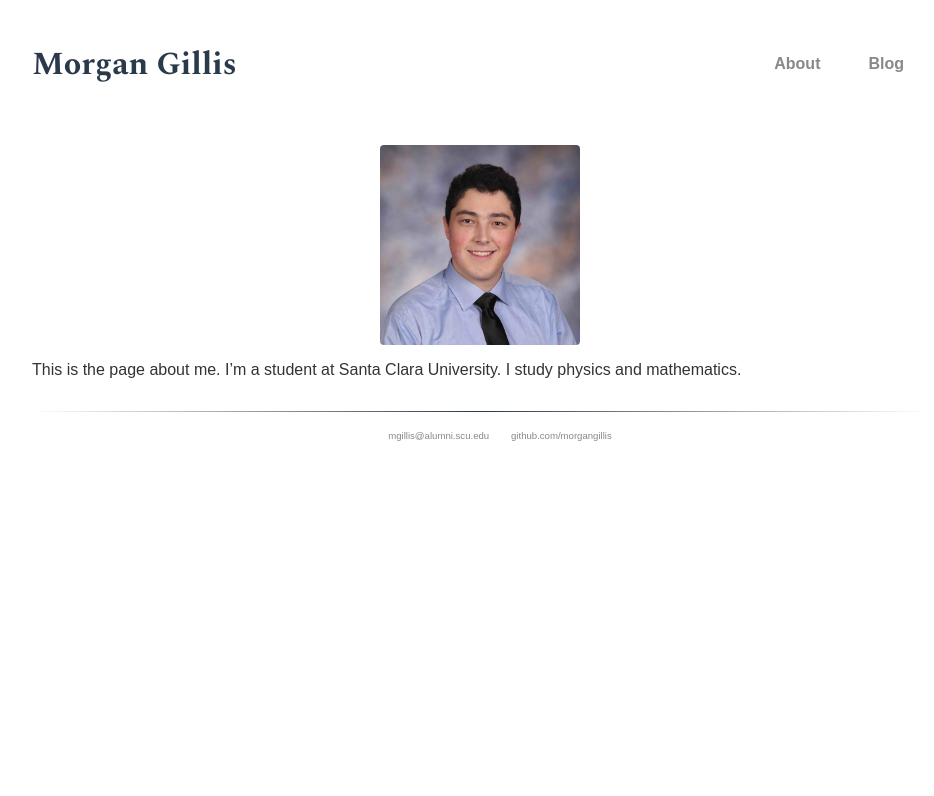
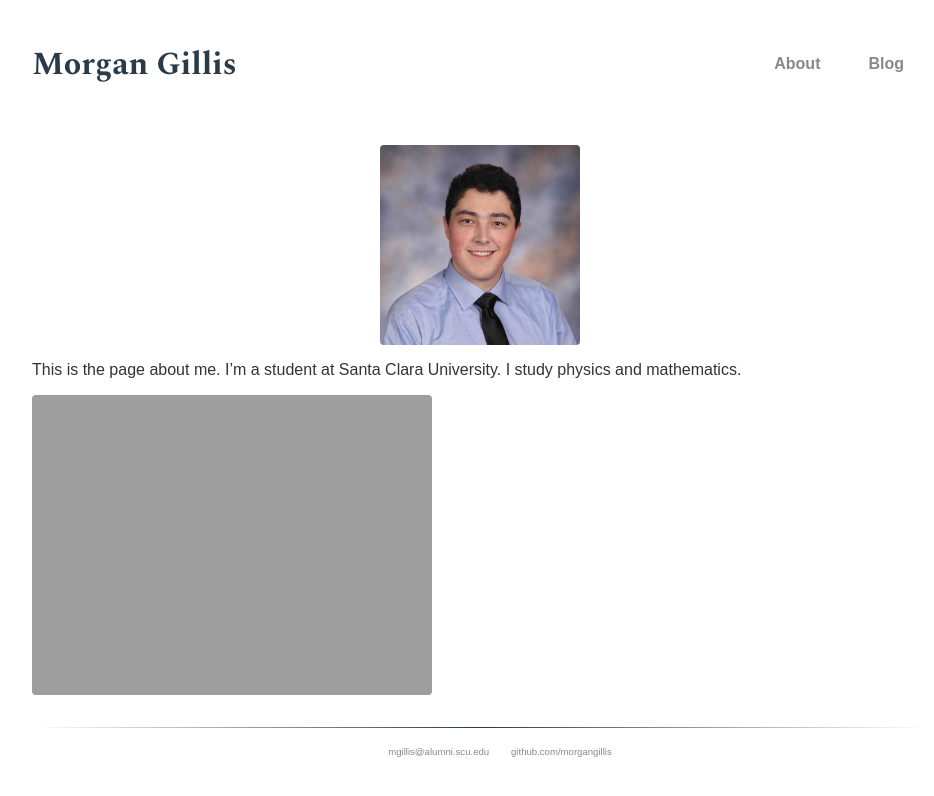
Before and after one commit to morgangillis/morgangillis.github.io, a Jekyll site: the page built from about.md, in a window 1280 px wide. Shown: the top 796 px of the page, without its empty margins (160-1094 px from the left). Built offline with Jekyll 4.4.1, drawn with Linux system fonts in a browser that asks for light colours; some web fonts are replaced.

Commit message:
Include heat.gif

```diff
--- a/about.md
+++ b/about.md
@@ -7,3 +7,5 @@ permalink: /about/
 ![portrait alt <>]({{ site.url }}/assets/portrait.jpg){:height="200px" width="200px" class="img-responsive"}
 
 This is the page about me. I'm a student at Santa Clara University. I study physics and mathematics.
+
+![heat]({{ site.url }}/assets/heat.gif)
```
